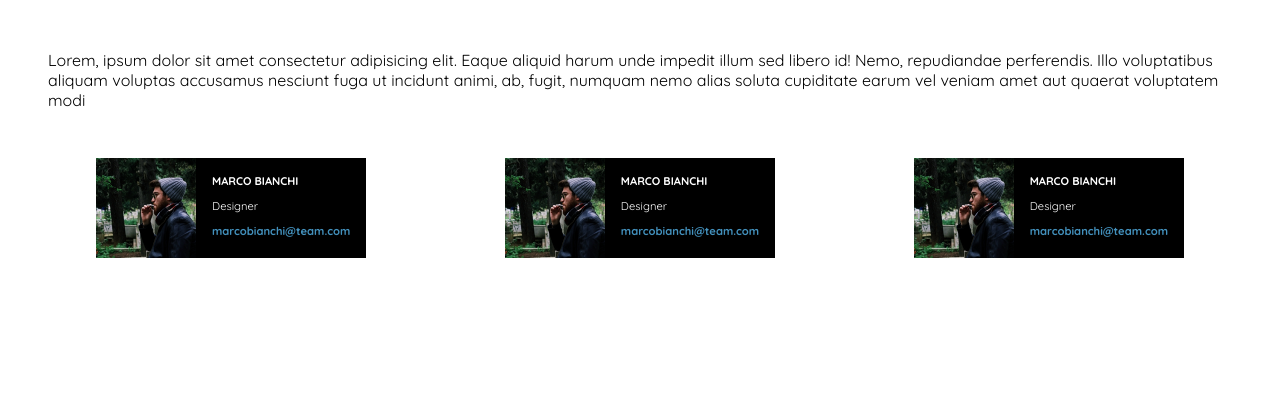
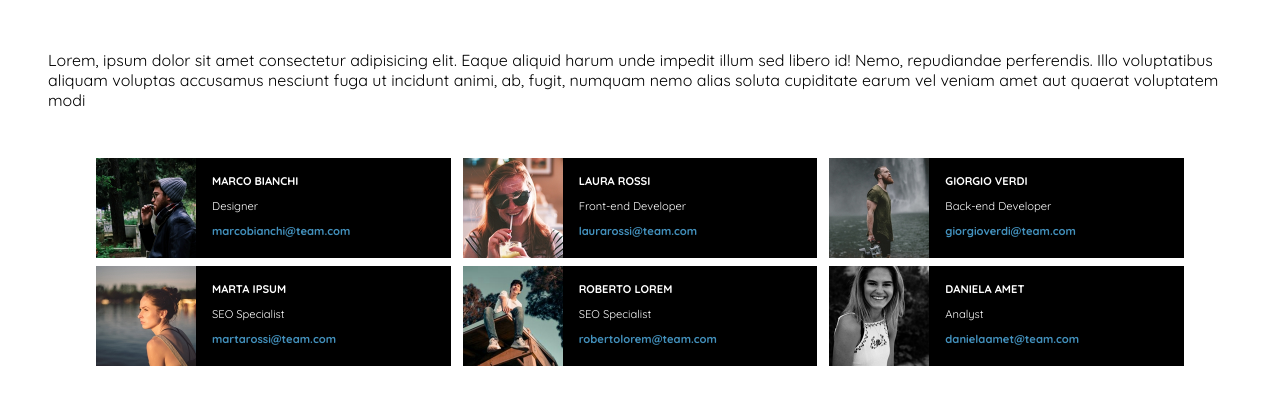
Before and after one commit to antoniorusso2/js-our-team, a plain HTML site: page index.html in a window 1280 px wide. Shown: the part 89-494 px from the top of the page. Drawn offline with Linux system fonts and the light colour scheme; a web font is replaced by a local one.

Commit message:
ADD: script for showing all team members automatically in cards

```diff
--- a/css/style.css
+++ b/css/style.css
@@ -57,9 +57,12 @@ section {
 
 .col {
   display: flex;
+  flex-basis: calc(100% / 3 - 0.5rem);
 }
 
 .card {
+  display: flex;
+  flex-basis: calc(100% / 3 - 0.5rem);
   font-size: 0.7rem;
   display: flex;
   flex-grow: 0;
@@ -80,7 +83,7 @@ section {
   padding: 0.7rem 0;
 }
 
-.card-body .name {
+.name {
   font-weight: 800;
   text-transform: uppercase;
 }
--- a/index.html
+++ b/index.html
@@ -32,84 +32,8 @@
       </section>
       <section class="team-section">
         <div class="container">
-          <div class="row">
-            <div class="col">
-              <div class="card">
-                <div class="card-img">
-                  <img src="./img/male1.png" alt="first member photo">
-                </div>
-                <div class="card-body">
-                  <a href="#">
-                    <p class="name">
-                      Marco Bianchi
-                    </p>
-                  </a>
+          <div id="card-row" class="row">
 
-                  <p class="role">
-                    Designer
-                  </p>
-
-                  <a href="#">
-                    <p class="e-mail">
-                      marcobianchi@team.com
-                    </p>
-                  </a>
-
-                </div>
-              </div>
-            </div>
-
-            <div class="col">
-              <div class="card">
-                <div class="card-img">
-                  <img src="./img/male1.png" alt="first member photo">
-                </div>
-                <div class="card-body">
-                  <a href="#">
-                    <p class="name">
-                      Marco Bianchi
-                    </p>
-                  </a>
-
-                  <p class="role">
-                    Designer
-                  </p>
-
-                  <a href="#">
-                    <p class="e-mail">
-                      marcobianchi@team.com
-                    </p>
-                  </a>
-
-                </div>
-              </div>
-            </div>
-
-            <div class="col">
-              <div class="card">
-                <div class="card-img">
-                  <img src="./img/male1.png" alt="first member photo">
-                </div>
-                <div class="card-body">
-                  <a href="#">
-                    <p class="name">
-                      Marco Bianchi
-                    </p>
-                  </a>
-
-                  <p class="role">
-                    Designer
-                  </p>
-
-                  <a href="#">
-                    <p class="e-mail">
-                      marcobianchi@team.com
-                    </p>
-                  </a>
-
-                </div>
-              </div>
-            </div>
           </div>
         </div>
       </section>
--- a/javascript/script.js
+++ b/javascript/script.js
@@ -38,3 +38,38 @@ const teamMembers = [
     img: "img/female3.png"
   }
 ];
+
+// elemento html row che conterra' le col con le card
+const row = document.getElementById('card-row');
+
+
+for (let i = 0; i < teamMembers.length; i++) {
+  // creazione div card
+  const card = document.createElement('div');
+  card.classList = 'card';
+
+  card.innerHTML =
+    `<div class="card-img">
+      <img src = "${teamMembers[i].img}" alt = "first member photo" >
+    </div >
+    <div class="card-body">
+      <a class="name" href="#">
+        ${teamMembers[i].name}
+      </a>
+
+      <p class="role">
+        ${teamMembers[i].role}
+      </p>
+
+      <a href="#">
+        <p class="e-mail">
+          ${teamMembers[i].email}
+        </p>
+      </a>
+
+    </div>
+  </div > `;
+
+  row.appendChild(card);
+
+}
```
